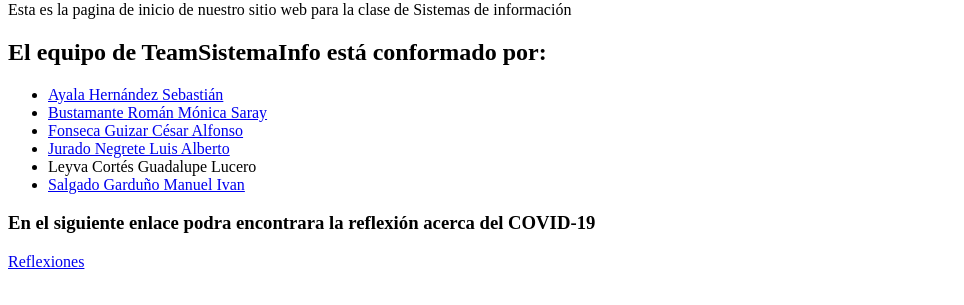
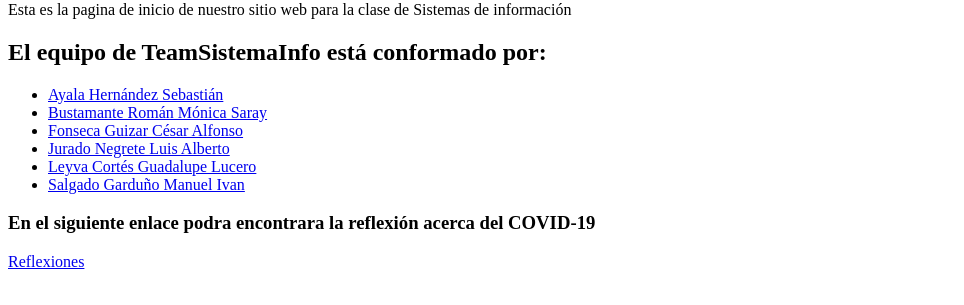
Before and after one commit to LuisJurado99/TeamSistemaInfo, a plain HTML site: page sisinfo_web/index.html in a window 1280 px wide. Shown: the part 79-384 px from the top of the page, without its empty margins (0-964 px from the left). Drawn offline with Linux system fonts and the light colour scheme.

Commit message:
Se cambió nombre y se agregó link de acceso de Lucero

```diff
--- a/sisinfo_web/pagina_principal.html
+++ b/sisinfo_web/index.html
@@ -17,7 +17,7 @@
 			<li><a href="./integrantes/pagina_monica.html">Bustamante Román Mónica Saray</a></li>
 			<li><a href="./integrantes/cesar.html">Fonseca Guizar César Alfonso</a></li>
 			<li><a href="./integrantes/luis.html"> Jurado Negrete Luis Alberto</a></li>
-			<li>Leyva Cortés Guadalupe Lucero</li>
+			<li><a href="./integrantes/pagina_lucero.html">Leyva Cortés Guadalupe Lucero<a/></li>
 			<li><a href="integrantes/pagina_ivan.html">Salgado Garduño Manuel Ivan</a></li>
 		</ul>
 
```
